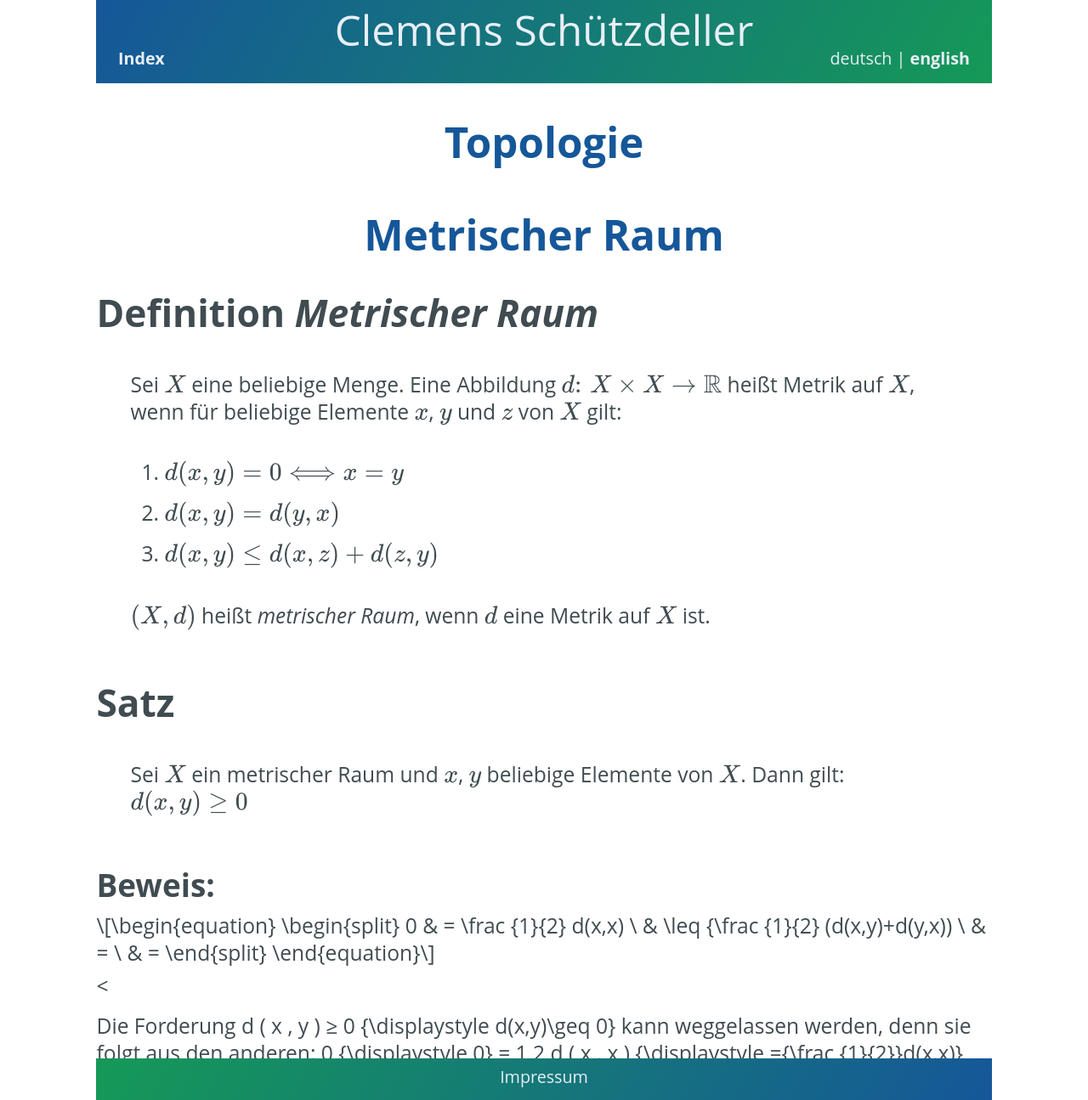
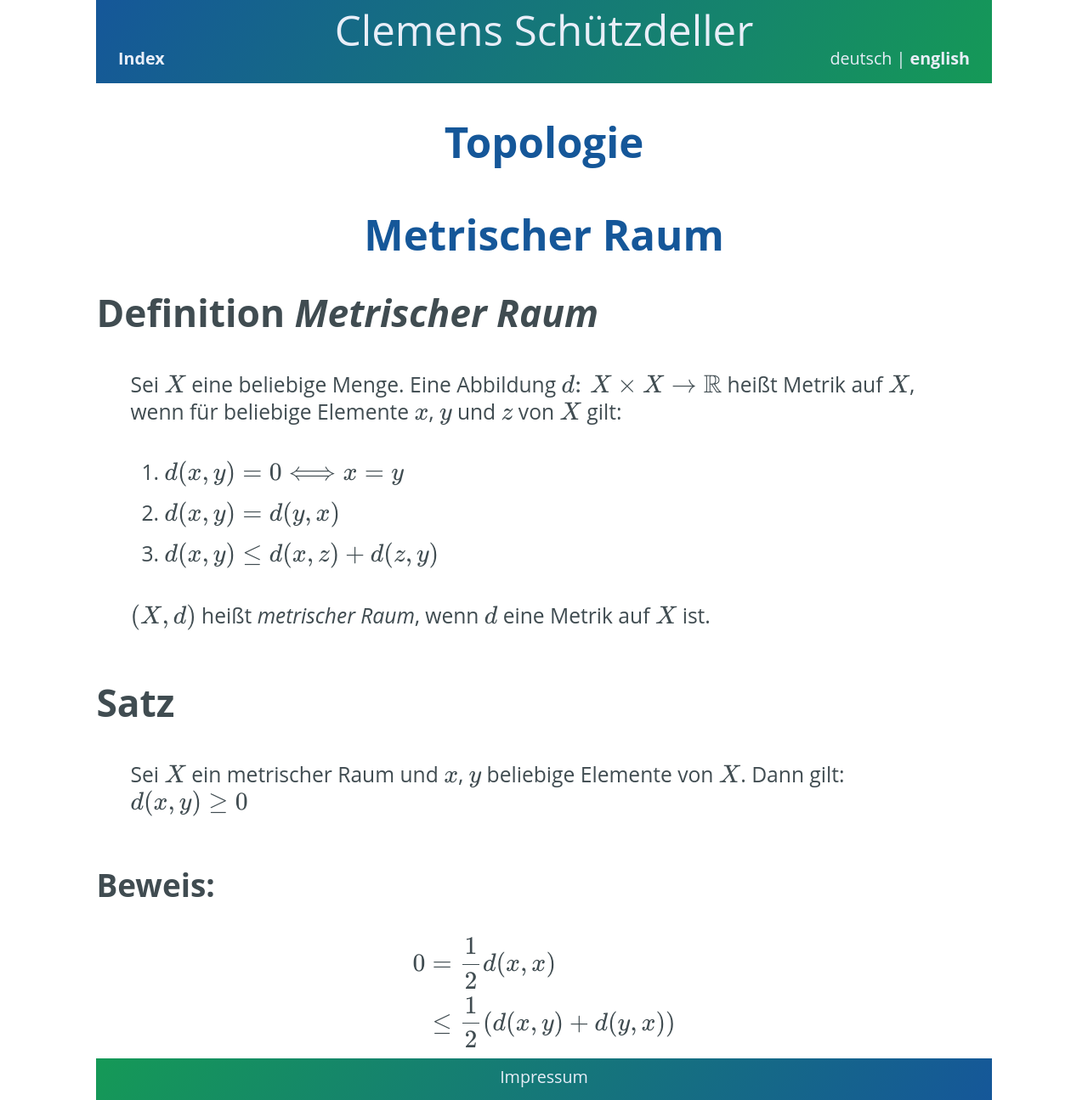
Before and after one commit to cs-LA/home, a Jekyll site: the page built from Topologie/MetrischerRaum.md, in a window 1280 px wide. Shown: the whole page at 85% size. Built offline with Jekyll 4.4.1, drawn with Linux system fonts in a browser that asks for light colours; our own code applies the rules of GitHub Pages for plain Markdown files; some of the changed text lies outside the part shown.

Commit message:
MetrischerRaum.md aktualisieren

```diff
--- a/Topologie/MetrischerRaum.md
+++ b/Topologie/MetrischerRaum.md
@@ -22,7 +22,7 @@ $$
 \begin{equation}
 \begin{split}
 0 & = \frac {1}{2} d(x,x) \\
-& \leq {\frac {1}{2} (d(x,y)+d(y,x)) \\
+& \leq \frac {1}{2} (d(x,y)+d(y,x)) \\
 & =  \\
 & =
 \end{split}
```
